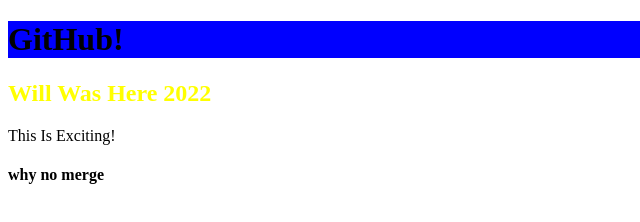
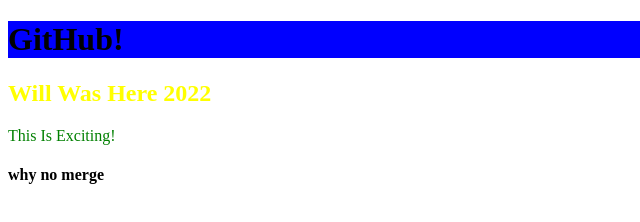
Before and after one commit to CodingHammy/Hello, a plain HTML site: page index.html in a window 1280 px wide. Shown: the full height of the page, 0-640 px from the left. Drawn offline with Linux system fonts and the light colour scheme.

Commit message:
p style color green

```diff
--- a/index.html
+++ b/index.html
@@ -11,7 +11,7 @@
 <body>
     <h1 style="background-color:blue;">GitHub!</h1>
     <h2 style="color:yellow;">Will Was Here 2022</h2>
-    <p>This Is Exciting!</p>
+    <p style="color:green;">This Is Exciting!</p>
     <h4>why no merge</h4>
 </body>
 
```
